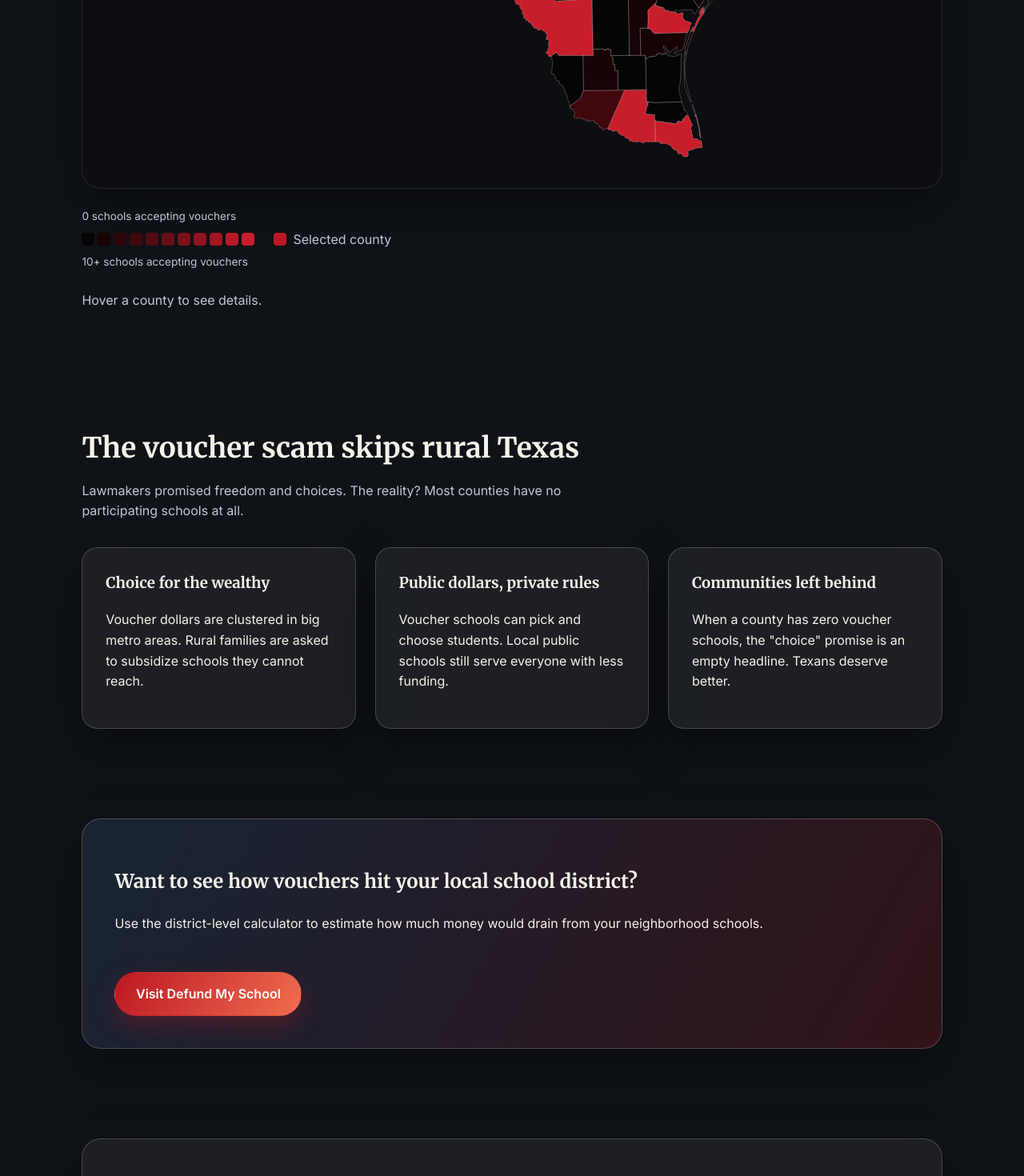
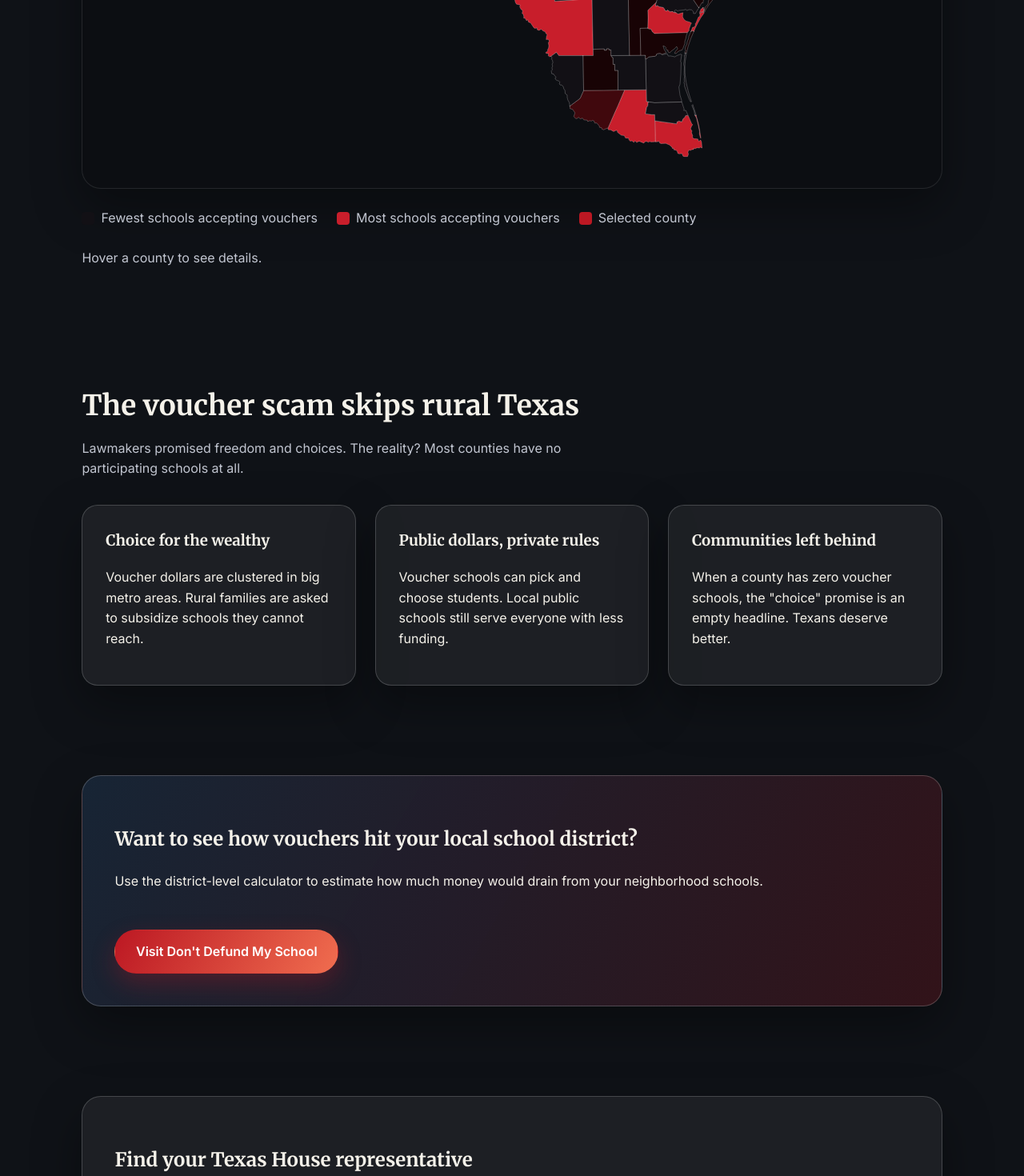
Before and after one commit to joshuarush/countymissedout, a React (Create React App) app: page / in a window 1280 px wide. Shown: the part 2203-3673 px from the top of the page at 80% size. Built offline with nearby package versions, Linux system fonts and the light colour scheme.

Commit message:
Tighten map legend and update external link

```diff
--- a/src/App.css
+++ b/src/App.css
@@ -386,7 +386,7 @@ main {
 }
 
 .texas-map path.map-bucket-0 {
-  fill: #050505;
+  fill: #121015;
 }
 
 .texas-map path.map-bucket-1 {
@@ -454,24 +454,6 @@ main {
   gap: 0.5rem;
 }
 
-.legend-heatbar {
-  flex-direction: column;
-  align-items: flex-start;
-  gap: 0.6rem;
-}
-
-.legend-label {
-  font-size: 0.85rem;
-  color: var(--muted-color);
-}
-
-.heatbar {
-  display: grid;
-  grid-template-columns: repeat(11, 16px);
-  gap: 4px;
-  align-items: center;
-}
-
 .legend-swatch {
   width: 16px;
   height: 16px;
@@ -481,7 +463,7 @@ main {
 }
 
 .legend-swatch.map-bucket-0 {
-  background: #050505;
+  background: #121015;
 }
 
 .legend-swatch.map-bucket-1 {
--- a/src/components/ComparisonSection.js
+++ b/src/components/ComparisonSection.js
@@ -11,11 +11,11 @@ const ComparisonSection = () => (
       </div>
       <a
         className="cta-button"
-        href="https://defundmyschool.com"
+        href="https://dontdefundmyschool.com"
         target="_blank"
         rel="noopener noreferrer"
       >
-        Visit Defund My School
+        Visit Don't Defund My School
       </a>
     </div>
   </section>
--- a/src/components/TexasMap.js
+++ b/src/components/TexasMap.js
@@ -79,7 +79,7 @@ const TexasMap = ({ countyCounts, selectedCounty, onSelect }) => {
     <section className="map-section" id="map">
       <div className="section-heading">
         <h2>Where vouchers disappear</h2>
-        <p>Counties with zero schools accepting vouchers are highlighted.</p>
+        <p>Darker counties have fewer schools accepting vouchers.</p>
       </div>
       <div
         className="map-wrapper"
@@ -91,22 +91,13 @@ const TexasMap = ({ countyCounts, selectedCounty, onSelect }) => {
         <TexasSvg className="texas-map" aria-label="Texas county voucher access map" role="img" />
       </div>
       <div className="map-legend">
-        <div className="legend-item legend-heatbar">
-          <span className="legend-label">0 schools accepting vouchers</span>
-          <div className="heatbar">
-            <span className="legend-swatch map-bucket-0" />
-            <span className="legend-swatch map-bucket-1" />
-            <span className="legend-swatch map-bucket-2" />
-            <span className="legend-swatch map-bucket-3" />
-            <span className="legend-swatch map-bucket-4" />
-            <span className="legend-swatch map-bucket-5" />
-            <span className="legend-swatch map-bucket-6" />
-            <span className="legend-swatch map-bucket-7" />
-            <span className="legend-swatch map-bucket-8" />
-            <span className="legend-swatch map-bucket-9" />
-            <span className="legend-swatch map-bucket-10plus" />
-          </div>
-          <span className="legend-label">10+ schools accepting vouchers</span>
+        <div className="legend-item">
+          <span className="legend-swatch map-bucket-0" />
+          Fewest schools accepting vouchers
+        </div>
+        <div className="legend-item">
+          <span className="legend-swatch map-bucket-10plus" />
+          Most schools accepting vouchers
         </div>
         <div className="legend-item">
           <span className="legend-swatch is-selected" />
```
